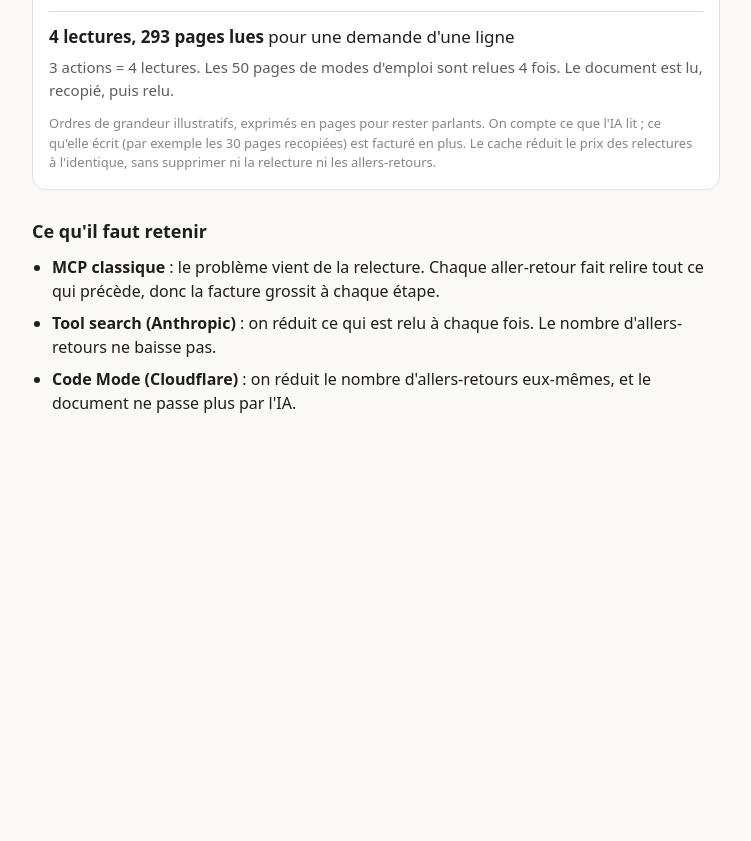
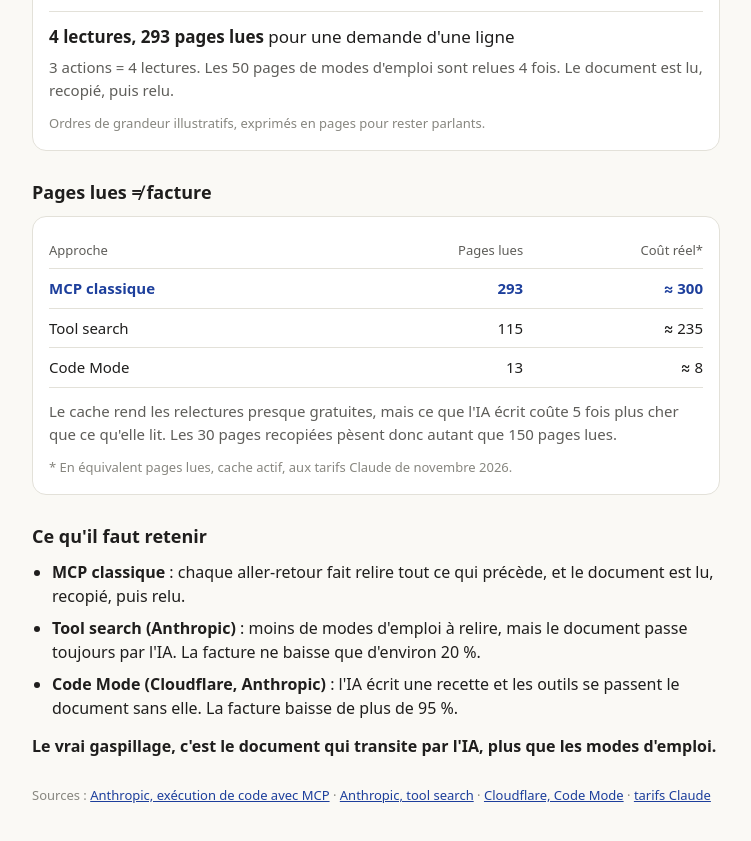
Before and after one commit to pitchan/mcp-schema, a plain HTML site: page index.html in a window 1280 px wide. Shown: the part 613-1454 px from the top of the page, without its empty margins (264-1015 px from the left). Before the commit the page ends 1084 px from the top, so only its background shows below. Drawn offline with Linux system fonts and the light colour scheme.

Commit message:
Ajoute le coût réel, la synthèse et les sources

```diff
--- a/index.html
+++ b/index.html
@@ -44,8 +44,18 @@ h1{font-size:24px;line-height:1.25;margin:0 0 8px;font-weight:600;text-wrap:bala
 .note{font-size:15px;line-height:1.55;margin-top:6px;color:var(--text2)}
 .fine{font-size:13px;color:var(--muted);margin-top:12px}
 h2{font-size:18px;margin:28px 0 10px;font-weight:600}
+.cmp{width:100%;border-collapse:collapse;font-size:15px}
+.cmp th,.cmp td{padding:8px 6px;text-align:right;border-bottom:1px solid var(--border);font-variant-numeric:tabular-nums}
+.cmp th:first-child,.cmp td:first-child{text-align:left;padding-left:0}
+.cmp th:last-child,.cmp td:last-child{padding-right:0}
+.cmp th{font-weight:500;font-size:13px;color:var(--text2)}
+.cmp tr.on td{font-weight:600;color:var(--accent-text)}
+.cmp + .note{margin-top:12px}
 ul{margin:0;padding-left:20px}
 li{margin-bottom:8px}
+.key{margin:14px 0 0;font-weight:600}
+.src{font-size:13px;color:var(--muted);margin-top:28px}
+.src a{color:var(--accent-text)}
 @media (prefers-reduced-motion:reduce){.bar i{transition:none}}
 </style>
 </head>
@@ -65,15 +75,32 @@ li{margin-bottom:8px}
 <div id="rows" aria-live="polite"></div>
 <div class="tot" id="tot"></div>
 <div class="note" id="note"></div>
-<div class="fine">Ordres de grandeur illustratifs, exprimés en pages pour rester parlants. On compte ce que l'IA lit ; ce qu'elle écrit (par exemple les 30 pages recopiées) est facturé en plus. Le cache réduit le prix des relectures à l'identique, sans supprimer ni la relecture ni les allers-retours.</div>
+<div class="fine">Ordres de grandeur illustratifs, exprimés en pages pour rester parlants.</div>
+</div>
+
+<h2>Pages lues ≠ facture</h2>
+<div class="card">
+<table class="cmp">
+<thead><tr><th scope="col">Approche</th><th scope="col">Pages lues</th><th scope="col">Coût réel*</th></tr></thead>
+<tbody>
+<tr data-k="a"><td>MCP classique</td><td>293</td><td>≈ 300</td></tr>
+<tr data-k="b"><td>Tool search</td><td>115</td><td>≈ 235</td></tr>
+<tr data-k="c"><td>Code Mode</td><td>13</td><td>≈ 8</td></tr>
+</tbody>
+</table>
+<div class="note">Le cache rend les relectures presque gratuites, mais ce que l'IA écrit coûte 5 fois plus cher que ce qu'elle lit. Les 30 pages recopiées pèsent donc autant que 150 pages lues.</div>
+<div class="fine">* En équivalent pages lues, cache actif, aux tarifs Claude de novembre 2026.</div>
 </div>
 
 <h2>Ce qu'il faut retenir</h2>
 <ul>
-<li><b>MCP classique</b> : le problème vient de la relecture. Chaque aller-retour fait relire tout ce qui précède, donc la facture grossit à chaque étape.</li>
-<li><b>Tool search (Anthropic)</b> : on réduit ce qui est relu à chaque fois. Le nombre d'allers-retours ne baisse pas.</li>
-<li><b>Code Mode (Cloudflare)</b> : on réduit le nombre d'allers-retours eux-mêmes, et le document ne passe plus par l'IA.</li>
+<li><b>MCP classique</b> : chaque aller-retour fait relire tout ce qui précède, et le document est lu, recopié, puis relu.</li>
+<li><b>Tool search (Anthropic)</b> : moins de modes d'emploi à relire, mais le document passe toujours par l'IA. La facture ne baisse que d'environ 20 %.</li>
+<li><b>Code Mode (Cloudflare, Anthropic)</b> : l'IA écrit une recette et les outils se passent le document sans elle. La facture baisse de plus de 95 %.</li>
 </ul>
+<p class="key">Le vrai gaspillage, c'est le document qui transite par l'IA, plus que les modes d'emploi.</p>
+
+<p class="src">Sources : <a href="https://www.anthropic.com/engineering/code-execution-with-mcp">Anthropic, exécution de code avec MCP</a> · <a href="https://www.anthropic.com/engineering/advanced-tool-use">Anthropic, tool search</a> · <a href="https://blog.cloudflare.com/code-mode/">Cloudflare, Code Mode</a> · <a href="https://platform.claude.com/docs/en/about-claude/pricing">tarifs Claude</a></p>
 </main>
 <script>
 const D={
@@ -96,14 +123,15 @@ c:{rows:[
 [5,1,"Elle répond : « c'est fait »"]],
 note:"La recette est exécutée à côté, sans l'IA. Les 3 actions se font en un seul aller-retour et le document de 30 pages ne passe jamais devant elle : elle ne reçoit que « c'est fait »."}
 };
-const MAX=111,R=document.getElementById('rows'),T=document.getElementById('tot'),N=document.getElementById('note'),B=[...document.querySelectorAll('.tb button')];
+const MAX=111,R=document.getElementById('rows'),T=document.getElementById('tot'),N=document.getElementById('note'),B=[...document.querySelectorAll('.tb button')],C=[...document.querySelectorAll('.cmp tbody tr')];
 function show(k){const x=D[k];let t=0,h='';
 x.rows.forEach((r,i)=>{const s=r[0]+r[1];t+=s;
 h+='<div class="row"><div class="rl"><b>Lecture '+(i+1)+'</b><span>'+s+' pages</span></div><div class="bar"><i class="m" style="width:'+(r[0]/MAX*100)+'%"></i>'+(r[1]?'<i class="d" style="width:'+(r[1]/MAX*100)+'%"></i>':'')+'</div><div class="dec">'+r[2]+'</div></div>';});
 R.innerHTML=h;
 T.innerHTML='<b>'+x.rows.length+' lectures, '+t+' pages lues</b> pour une demande d\'une ligne';
 N.textContent=x.note;
-B.forEach(b=>b.setAttribute('aria-pressed',b.dataset.k===k?'true':'false'));}
+B.forEach(b=>b.setAttribute('aria-pressed',b.dataset.k===k?'true':'false'));
+C.forEach(r=>r.classList.toggle('on',r.dataset.k===k));}
 B.forEach(b=>b.onclick=()=>show(b.dataset.k));
 show('a');
 </script>
```
